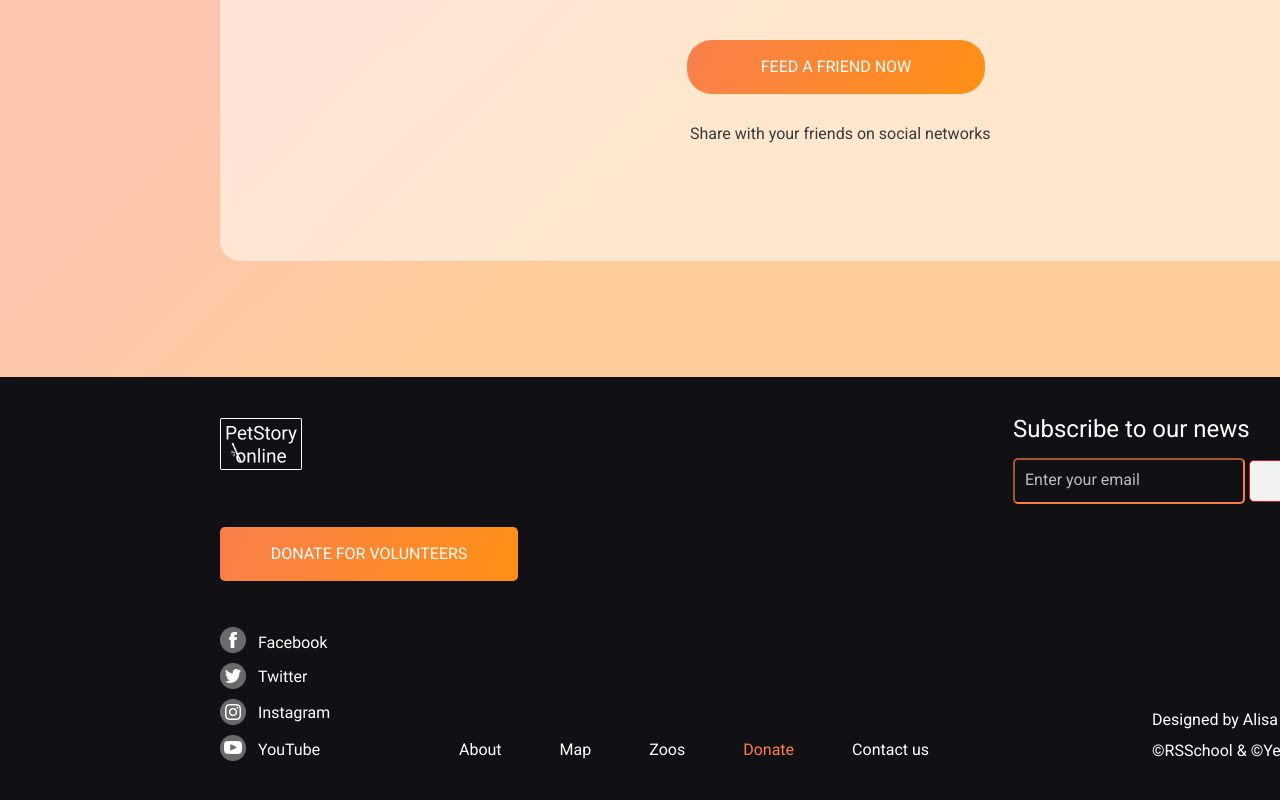
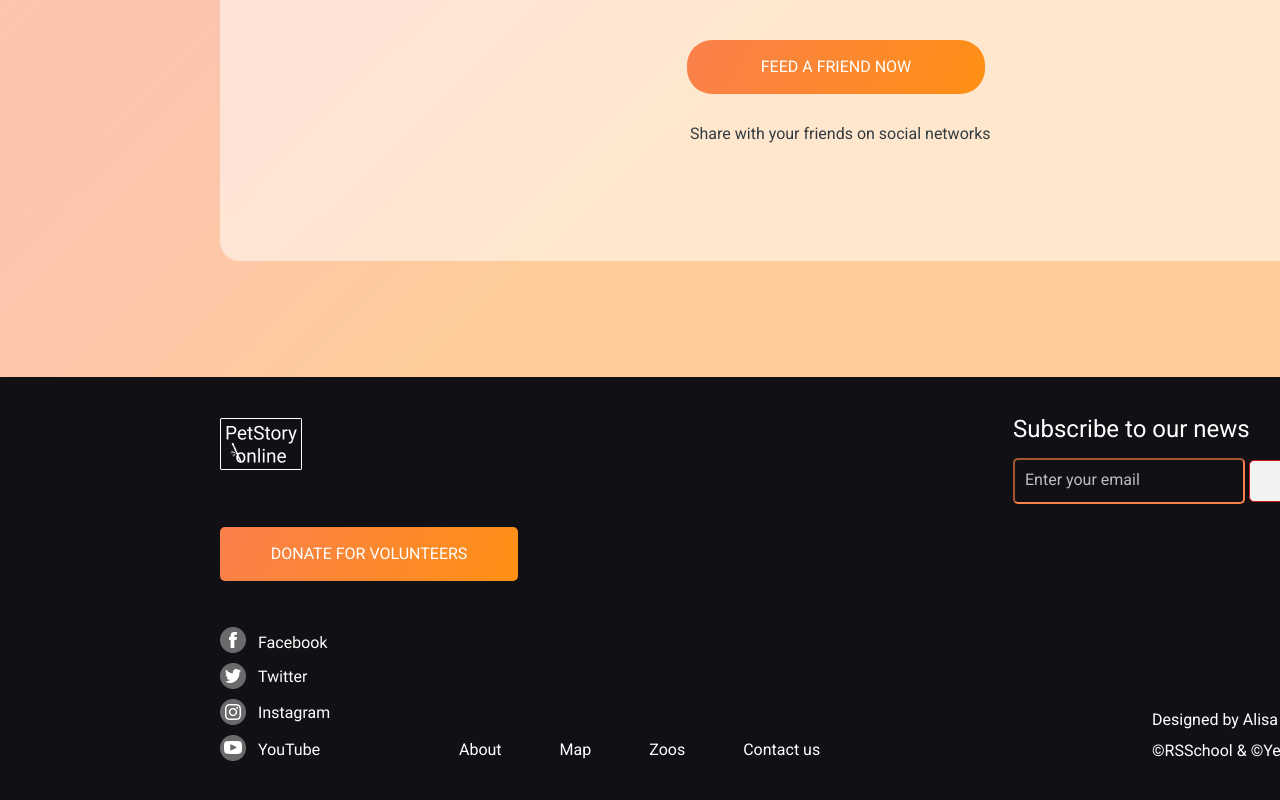
Before and after one commit to Win4esterD/online-zoo, a plain HTML site: page online-zoo/donate.html in a window 1280 px wide. Shown: the part 1575-2375 px from the top of the page. Drawn offline with Linux system fonts and the light colour scheme; files whose address does not match are found by name.

Commit message:
fix: remove extra donate link

```diff
--- a/online-zoo/donate.html
+++ b/online-zoo/donate.html
@@ -112,7 +112,6 @@
                 <li><a href="index.html">About</a></li>
                 <li><a href="#">Map</a></li>
                 <li><a href="#">Zoos</a></li>
-                <li><a href="donate.html" id="active-nav">Donate</a></li>
                 <li><a href="">Contact us</a></li>
             </ul>
         </nav>
```
Also changed, not shown: online-zoo/index.html (+0 -1 lines).
